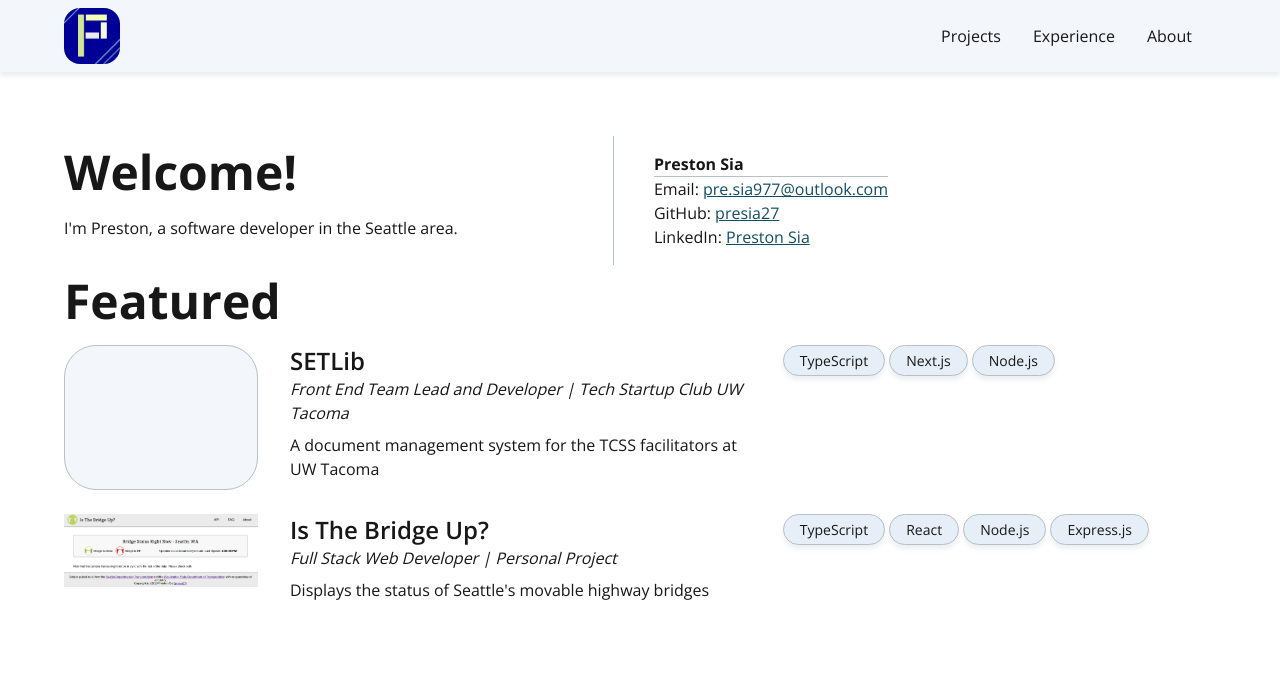
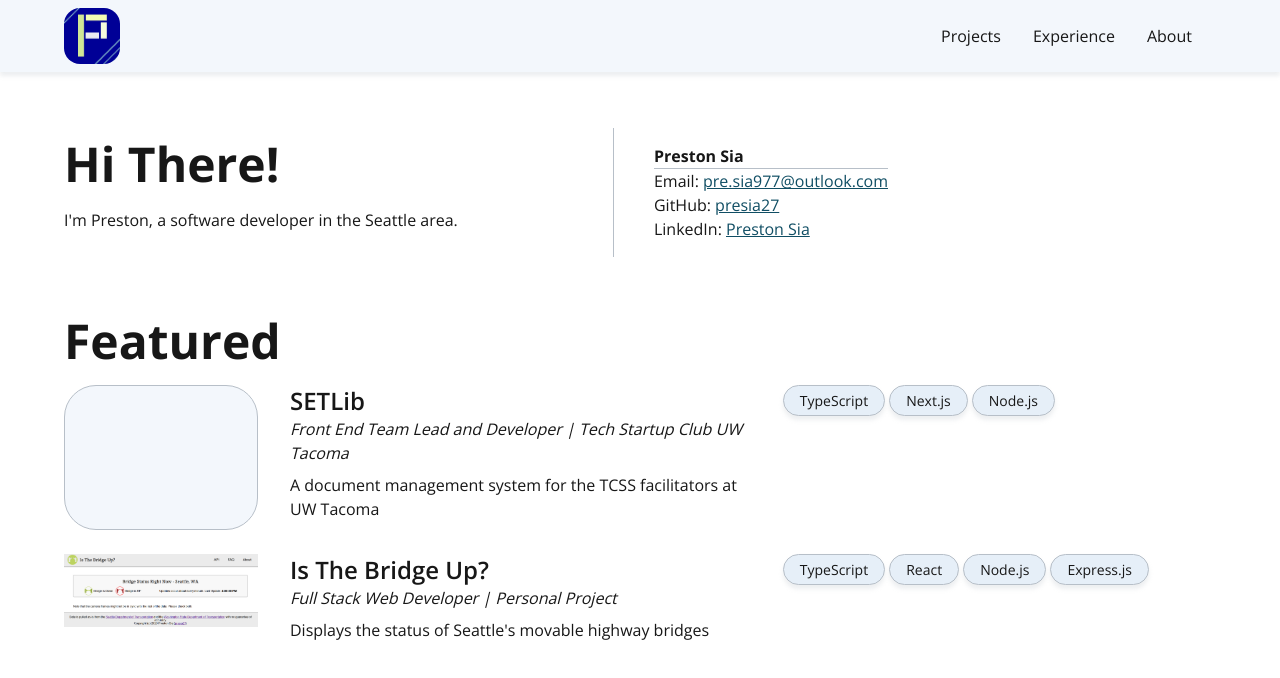
Before and after one commit to presia27/preston-portfolio, a Next.js app: page / in a window 1280 px wide. Shown: the top 678 px of the page. Built offline with nearby package versions, Linux system fonts and the light colour scheme.

Commit message:
fixed-position navigation

```diff
--- a/src/app/layout.tsx
+++ b/src/app/layout.tsx
@@ -23,7 +23,7 @@ export default function RootLayout({
       <body
         className={`${openSans.variable} antialiased`}
       >
-        <nav>
+        <nav className="fixed top-0 w-screen">
           <Nav></Nav>
         </nav>
         {children}
--- a/src/app/page.tsx
+++ b/src/app/page.tsx
@@ -2,11 +2,11 @@ import { FeaturedProjects } from "@/components/featuredProjects/FeaturedProjects
 
 export default function Home() {
   return (
-    <main className="contentMargins mt-16">
+    <main className="contentMargins mt-32">
       <section>
-        <div className="flex flex-row justify-between">
+        <div className="flex flex-row justify-between pb-12">
           <div>
-            <h1 className="bigHeader">Welcome!</h1>
+            <h1 className="bigHeader">Hi There!</h1>
             <p>
               I&apos;m Preston, a software developer in the Seattle area.
             </p>
```
